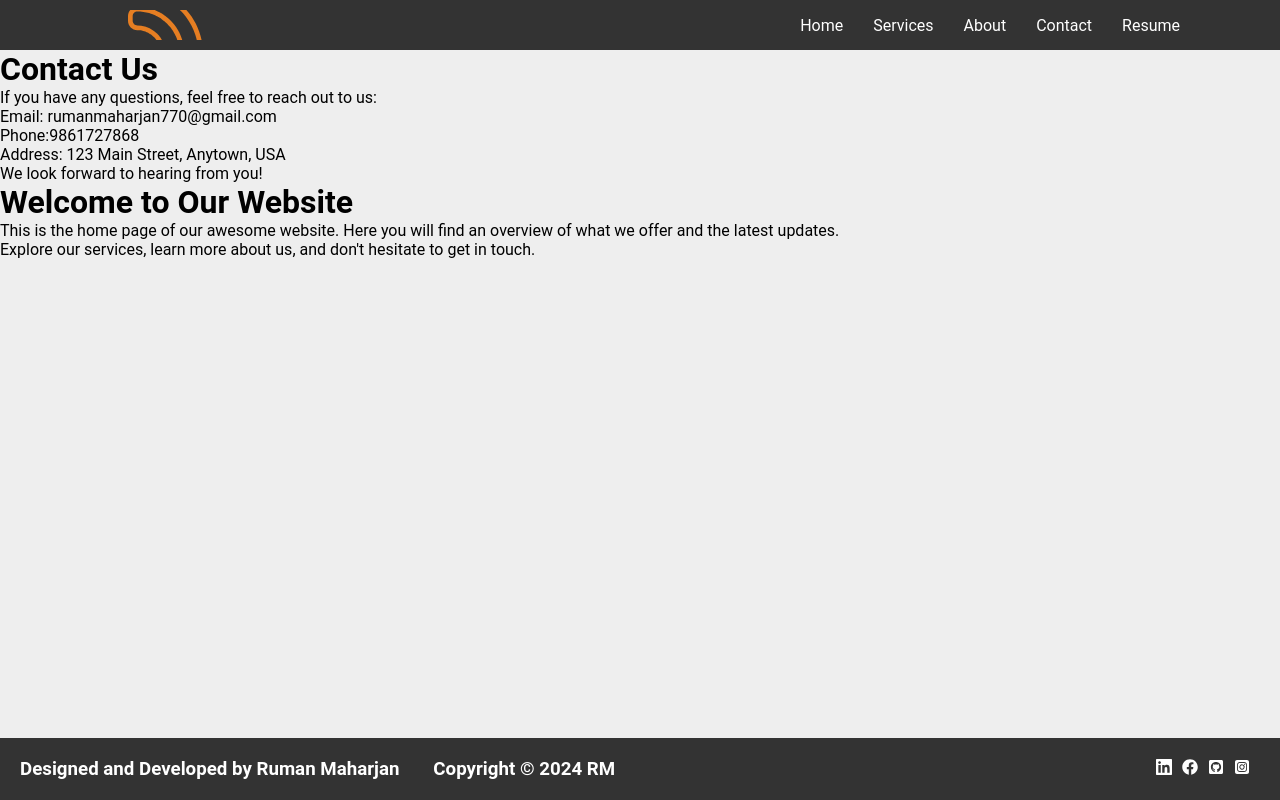
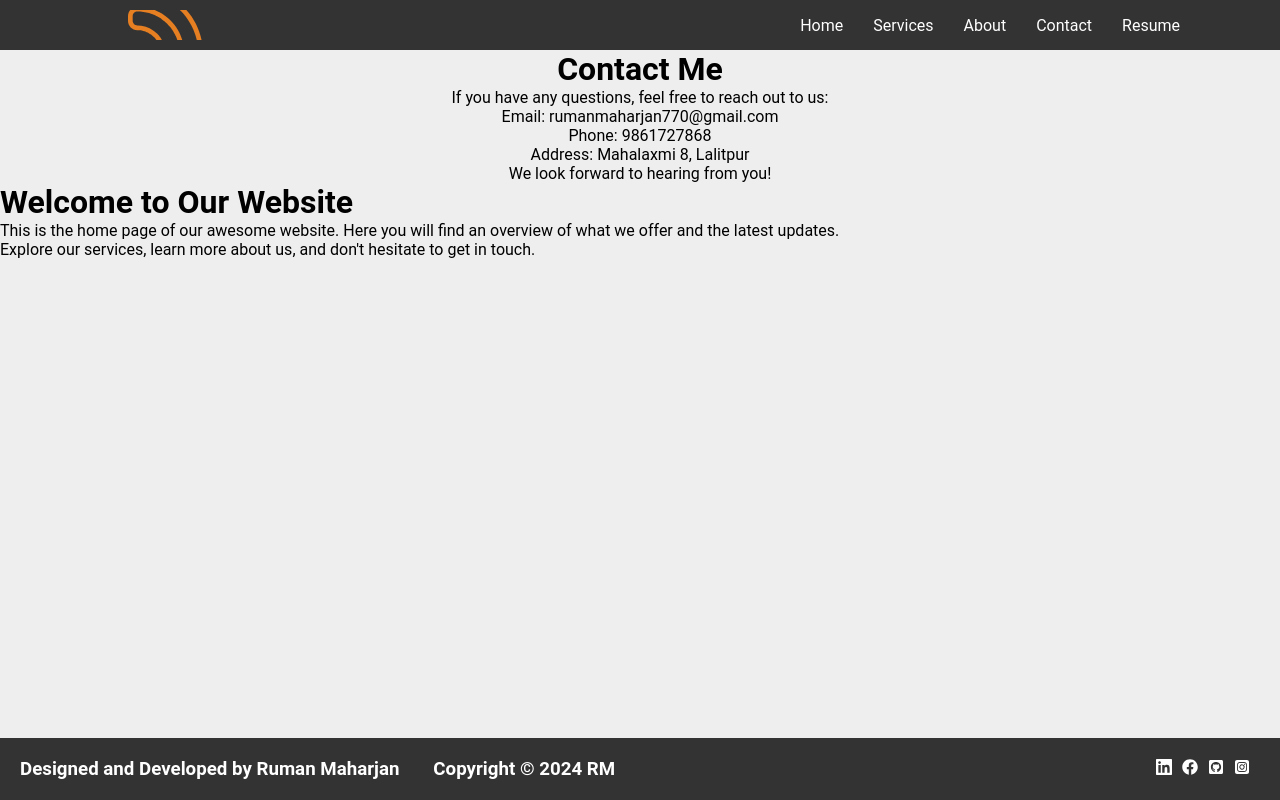
Before and after one commit to Ruman67/portfolio, a React (Create React App) app: page /contact in a window 1280 px wide. Built offline with nearby package versions, Linux system fonts and the light colour scheme.

Commit message:
contact updated

```diff
--- a/src/Components/Contact/Contact.js
+++ b/src/Components/Contact/Contact.js
@@ -1,14 +1,15 @@
 // Components/Contact/Contact.js
 import React from 'react';
+
 function Contact() {
     return (
-        <div>
-            <h1>Contact Us</h1>
+        <div style={{ textAlign: 'center' }}>
+            <h1>Contact Me</h1>
             <p>If you have any questions, feel free to reach out to us:</p>
-            <ul>
+            <ul style={{ listStyle: 'none', padding: 0 }}>
                 <li>Email: rumanmaharjan770@gmail.com</li>
-                <li>Phone:9861727868</li>
-                <li>Address: 123 Main Street, Anytown, USA</li>
+                <li>Phone: 9861727868</li>
+                <li>Address: Mahalaxmi 8, Lalitpur</li>
             </ul>
             <p>We look forward to hearing from you!</p>
         </div>
```
